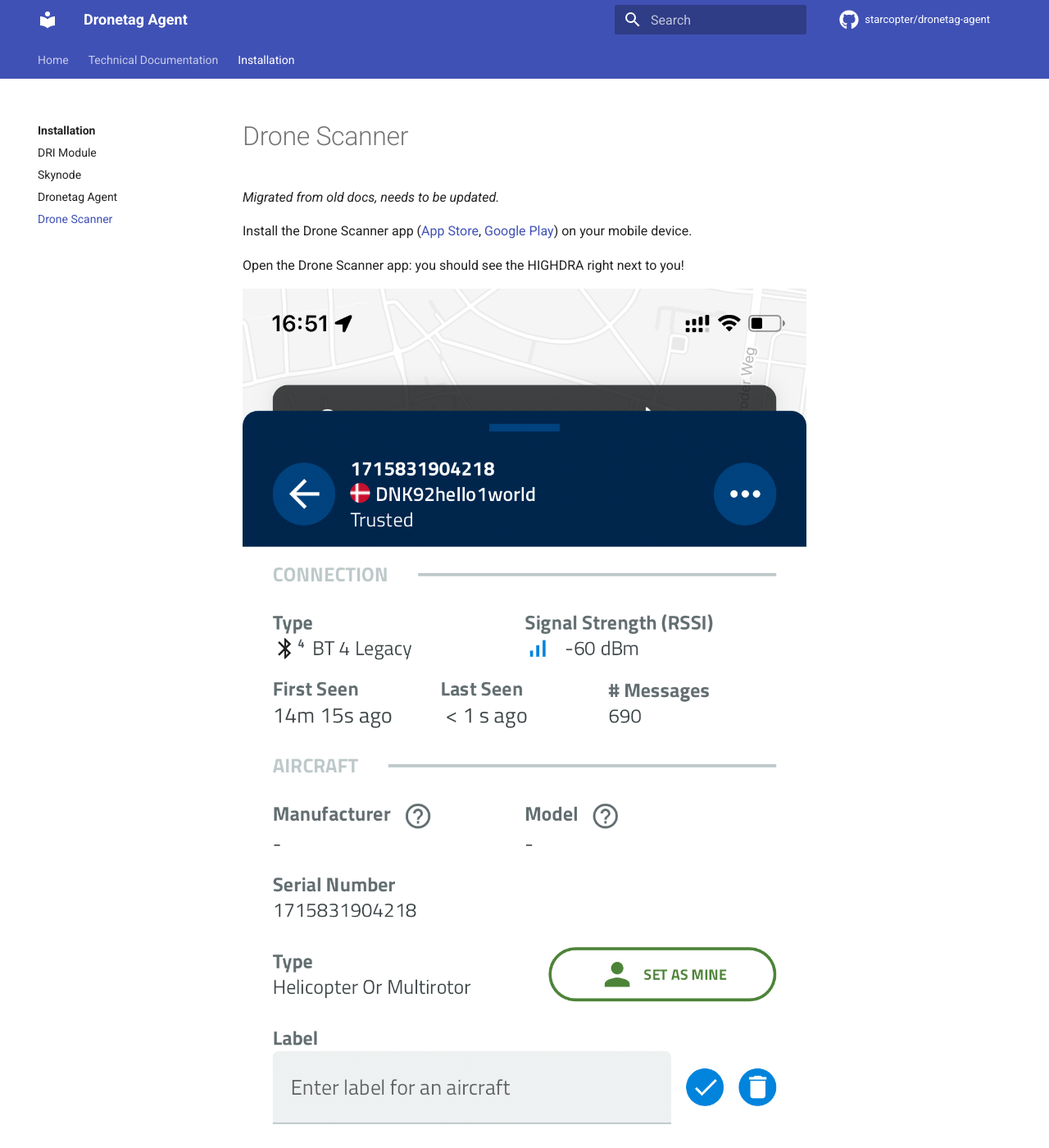
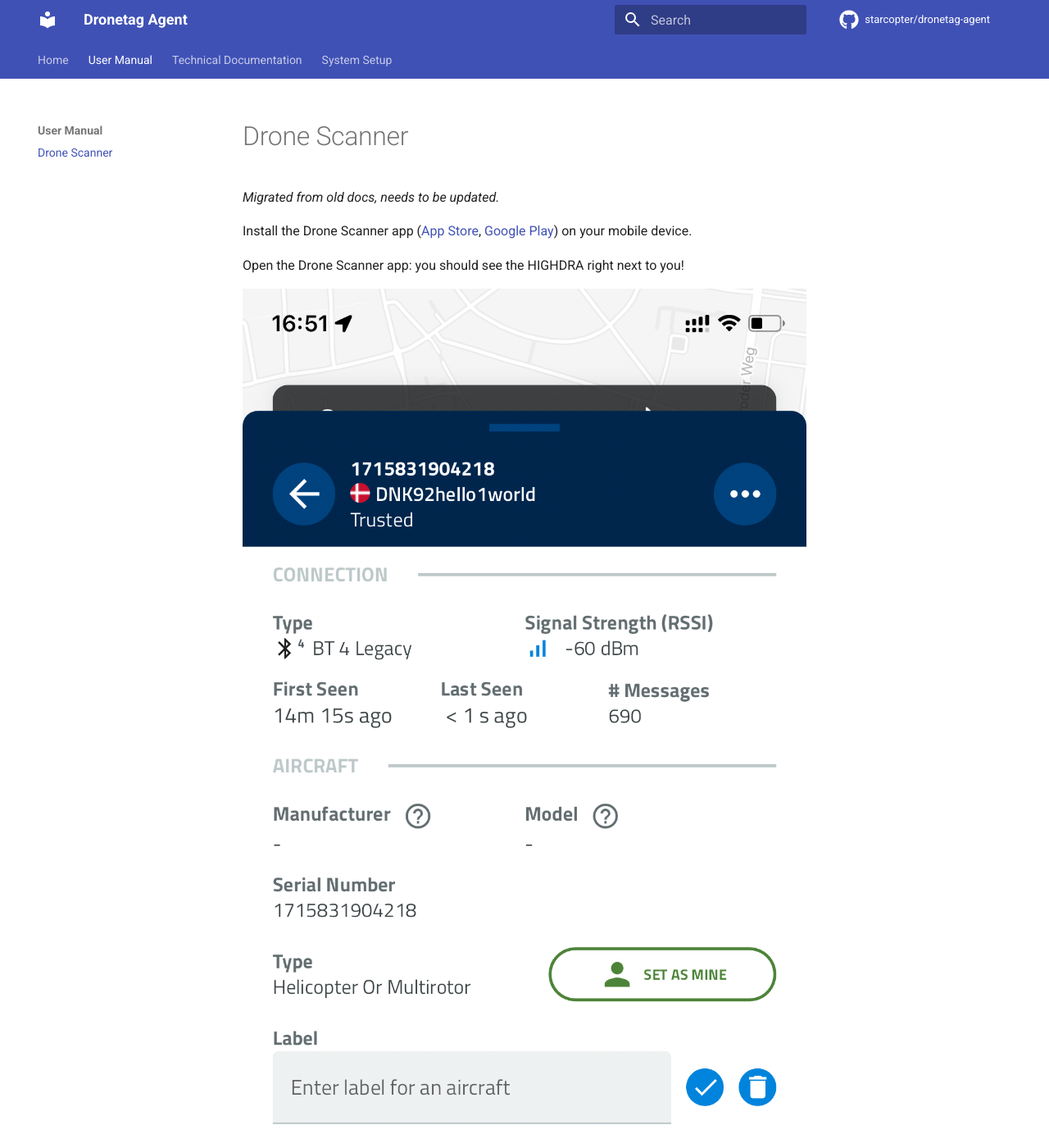
Before and after one commit to starcopter/dronetag-agent, an MkDocs documentation site: the page built from docs/manual/drone-scanner.md, in a window 1280 px wide and 1400 px high. Shown: the whole window at 82% size. Built offline with MkDocs 1.6.1 and Material for MkDocs 9.7.7, drawn with Linux system fonts in a browser that asks for light colours; comment, search, counter and statistics services are not loaded; some of the changed text lies outside the part shown.

Commit message:
Update System Setup section

```diff
--- a/mkdocs.yml
+++ b/mkdocs.yml
@@ -11,6 +11,7 @@ theme:
     - navigation.tabs
     - navigation.tracking
     - navigation.indexes
+    - navigation.footer
 
 markdown_extensions:
   - admonition
@@ -22,11 +23,13 @@ markdown_extensions:
 
 nav:
   - Home: index.md
+  - User Manual:
+      - manual/drone-scanner.md
   - Technical Documentation:
       - tech-docs/index.md
       - tech-docs/mavlink.md
       - tech-docs/operator-registration-number.md
-  - Installation:
+  - System Setup:
       - setup/index.md
       - setup/dri-module.md
       - setup/skynode.md
```
Also changed, not shown: docs/setup/index.md (+9 -0 lines), docs/manual/drone-scanner.md (renamed from docs/setup/drone-scanner.md), docs/manual/img/drone-scanner.png (renamed from docs/setup/img/drone-scanner.png), docs/setup/dri-module.md (line endings or trailing spaces).
